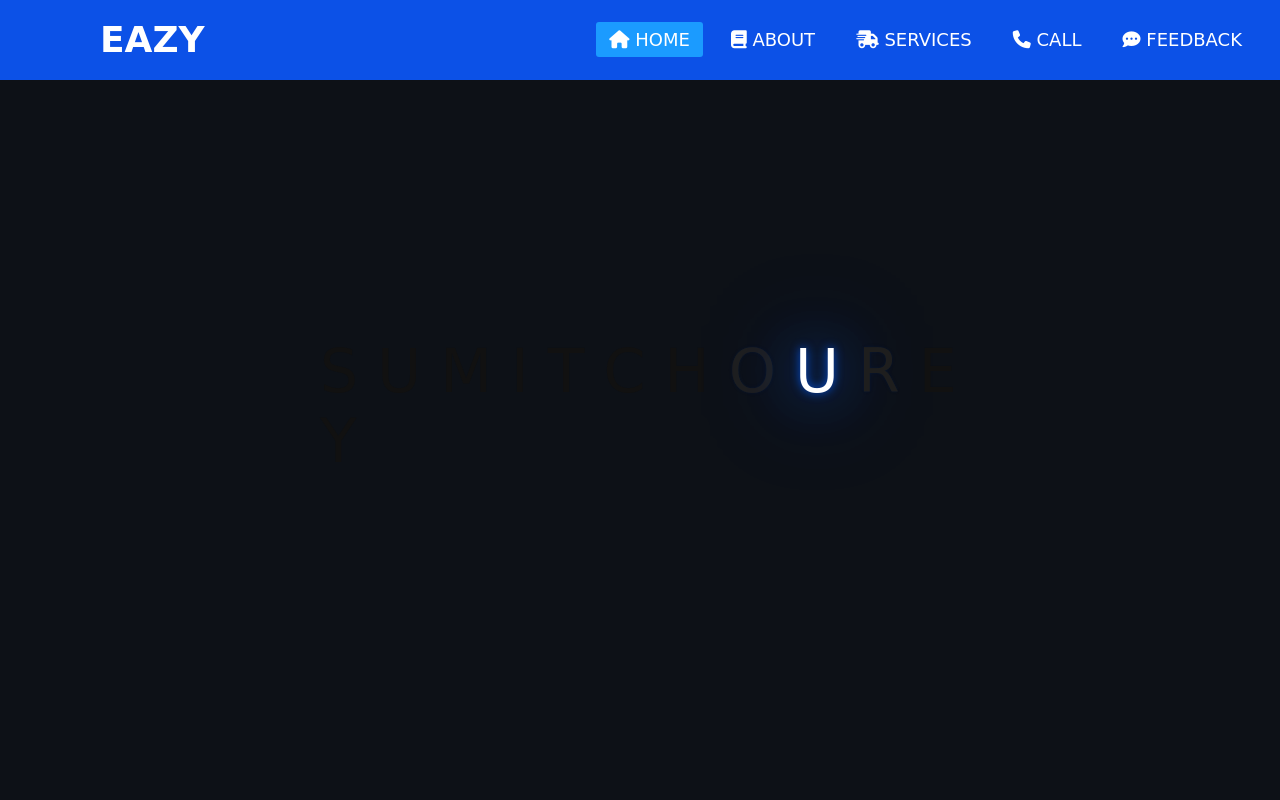
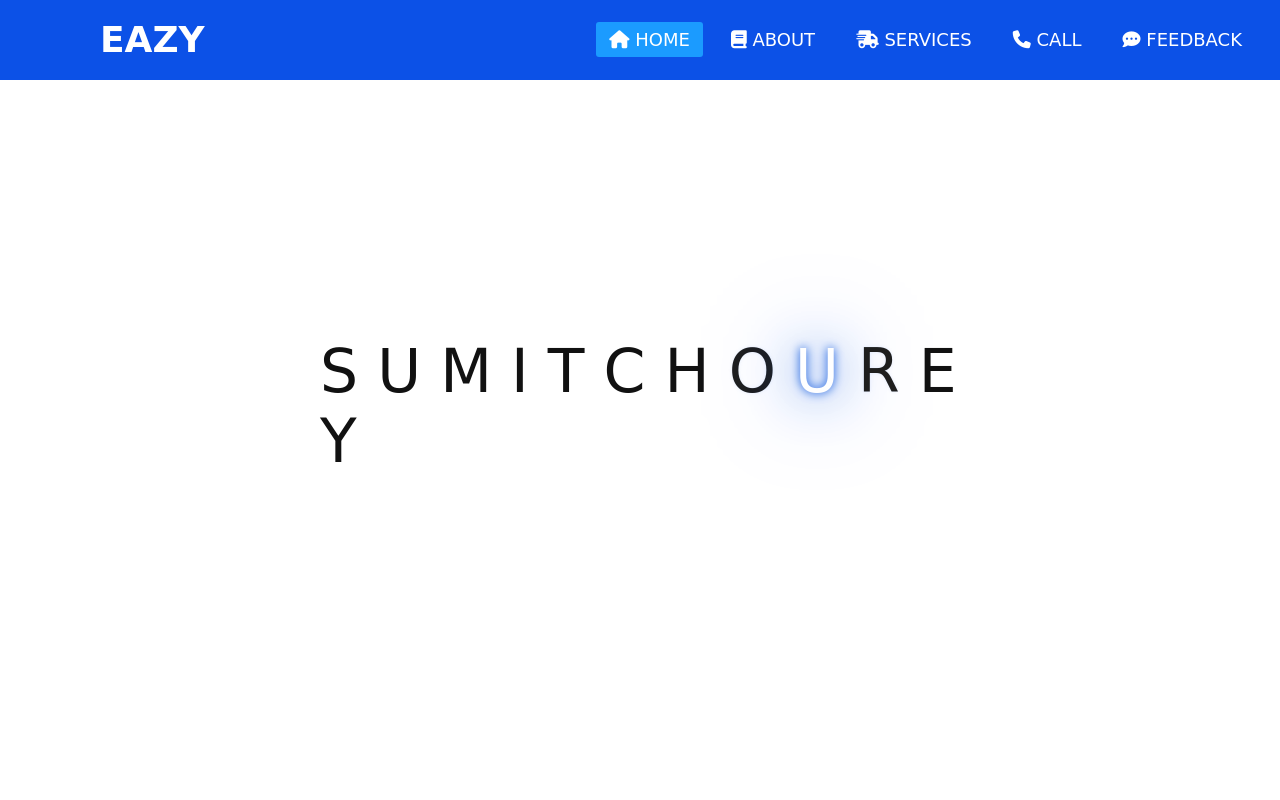
Before and after one commit to sumitgit-coder/navbar-by-sumit, a plain HTML site: page index.html in a window 1280 px wide. Shown: the top 800 px of the page. Drawn offline with Linux system fonts and the light colour scheme; a web font is replaced by a local one.

Commit message:
Update index.html

```diff
--- a/index.html
+++ b/index.html
@@ -13,7 +13,7 @@
     <link rel="stylesheet" href="style.css">
 </head>
 
-<body style="background-color:#0D1117";>
+<body>
     <nav>
         <input type="checkbox" id="mark">
         <label for="mark" class="markbtn">
```
